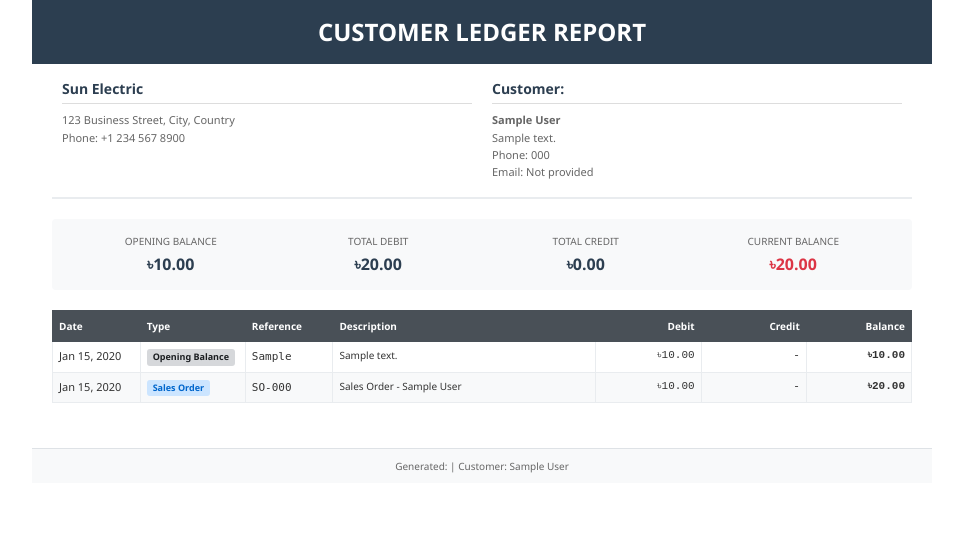
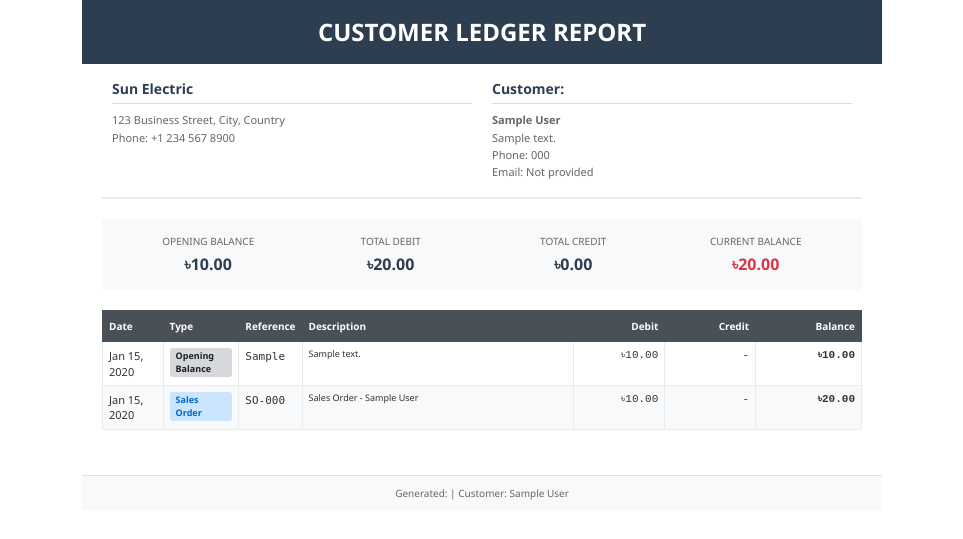
Before and after one commit to giasuddin90/hajiedirsErp, a Django app: page /customers/1/ledger/pdf/ in a window 1280 px wide. Shown: the top 539 px of the page, without its empty margins (158-1121 px from the left). Run offline with Django 5.2, Linux system fonts and the light colour scheme; tables that the repository leaves empty hold one stand-in row (values such as "Sample post").

Commit message:
leadger working

```diff
--- a/templates/customers/ledger_pdf.html
+++ b/templates/customers/ledger_pdf.html
@@ -19,7 +19,7 @@
         }
         .ledger-container {
             width: 100%;
-            max-width: 900px;
+            max-width: 800px;
             margin: 0 auto;
             background: white;
         }
@@ -147,8 +147,8 @@
             color: #1b1e21;
         }
         .description-cell {
-            font-size: 10px;
-            max-width: 250px;
+            font-size: 9px;
+            max-width: 300px;
             white-space: pre-wrap;
             word-wrap: break-word;
         }
@@ -192,7 +192,7 @@
             }
             @page {
                 margin: 0.4in;
-                size: A4 landscape;
+                size: A4;
             }
         }
     </style>
@@ -248,13 +248,13 @@
             <table class="transactions-table">
                 <thead>
                     <tr>
-                        <th style="width: 10%;">Date</th>
-                        <th style="width: 12%;">Type</th>
-                        <th style="width: 10%;">Reference</th>
-                        <th style="width: 30%;">Description</th>
+                        <th style="width: 8%;">Date</th>
+                        <th style="width: 10%;">Type</th>
+                        <th style="width: 8%;">Reference</th>
+                        <th style="width: 36%;">Description</th>
                         <th style="width: 12%;" class="text-right">Debit</th>
                         <th style="width: 12%;" class="text-right">Credit</th>
-                        <th style="width: 12%;" class="text-right">Balance</th>
+                        <th style="width: 14%;" class="text-right">Balance</th>
                     </tr>
                 </thead>
                 <tbody>
```
